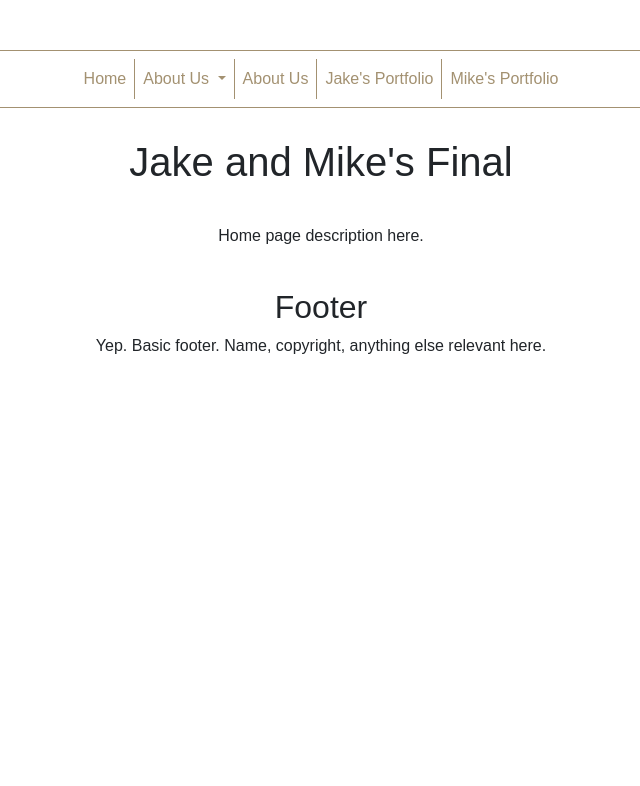
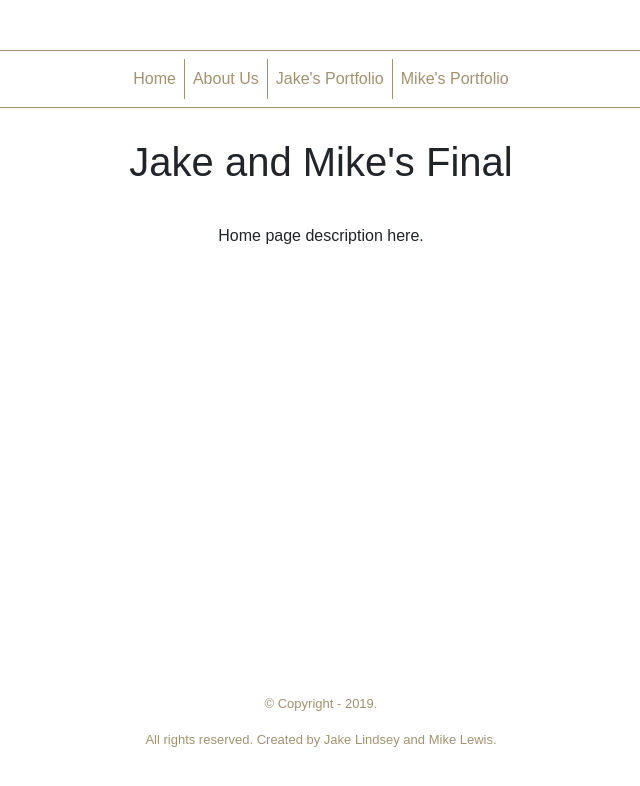
Before and after one commit to xlindseyj/jakeandmike, a website: page public/index.html in a window 1280 px wide. Shown: the whole page, without its empty margins (319-959 px from the left). Drawn offline with nearby package versions, Linux system fonts and the light colour scheme.

Commit message:
fixed padding and completed footer

```diff
--- a/public/index.css
+++ b/public/index.css
@@ -23,9 +23,13 @@ p {
 }
 
 footer {
-	padding: 20px;
+	padding: 35px 0;
+	position: fixed;
+	bottom: 0;
+	font-size: 13px;
+	width: inherit;
+	color: #A39171;
 	text-align: center;
-	margin-top: 20px;
 }
 
 .navbar {
--- a/public/index.html
+++ b/public/index.html
@@ -19,14 +19,14 @@
     <nav class="navbar navbar-expand-sm justify-content-center">
       <ul class="navbar-nav">
         <li class="nav-item active"><a class="nav-link" href="./index.html">Home</a></li>
-        <li class="nav-item dropdown">
+        <!-- <li class="nav-item dropdown">
           <a class="nav-link dropdown-toggle" href="./about-us.html" id="navbarDropdown" role="button" data-toggle="dropdown" aria-haspopup="true" aria-expanded="false">
             About Us
           </a>
           <div class="dropdown-menu" aria-labelledby="navbarDropdown">
             <a class="dropdown-item" href="./experience.html">Experience</a>
           </div>
-        </li>
+        </li> -->
         <li class="nav-item"><a class="nav-link" href="./about-us.html">About Us</a></li>
         <li class="nav-item"><a class="nav-link" href="./jakes-portfolio.html">Jake's Portfolio</a></li>
         <li class="nav-item"><a class="nav-link" href="./mikes-portfolio.html">Mike's Portfolio</a></li>
@@ -41,8 +41,8 @@
     </div>
 
     <footer>
-      <h2>Footer</h2>
-      <p>Yep. Basic footer. Name, copyright, anything else relevant here.</p>
+      <p>&copy; Copyright - 2019.</p>
+      <p>All rights reserved. Created by Jake Lindsey and Mike Lewis.</p>
     </footer>
   </body>
 
```
Also changed, not shown: public/about-us.html (+2 -2 lines), public/experience.html (+2 -2 lines), public/jakes-portfolio.html (+2 -2 lines), public/mikes-portfolio.html (+2 -2 lines).
